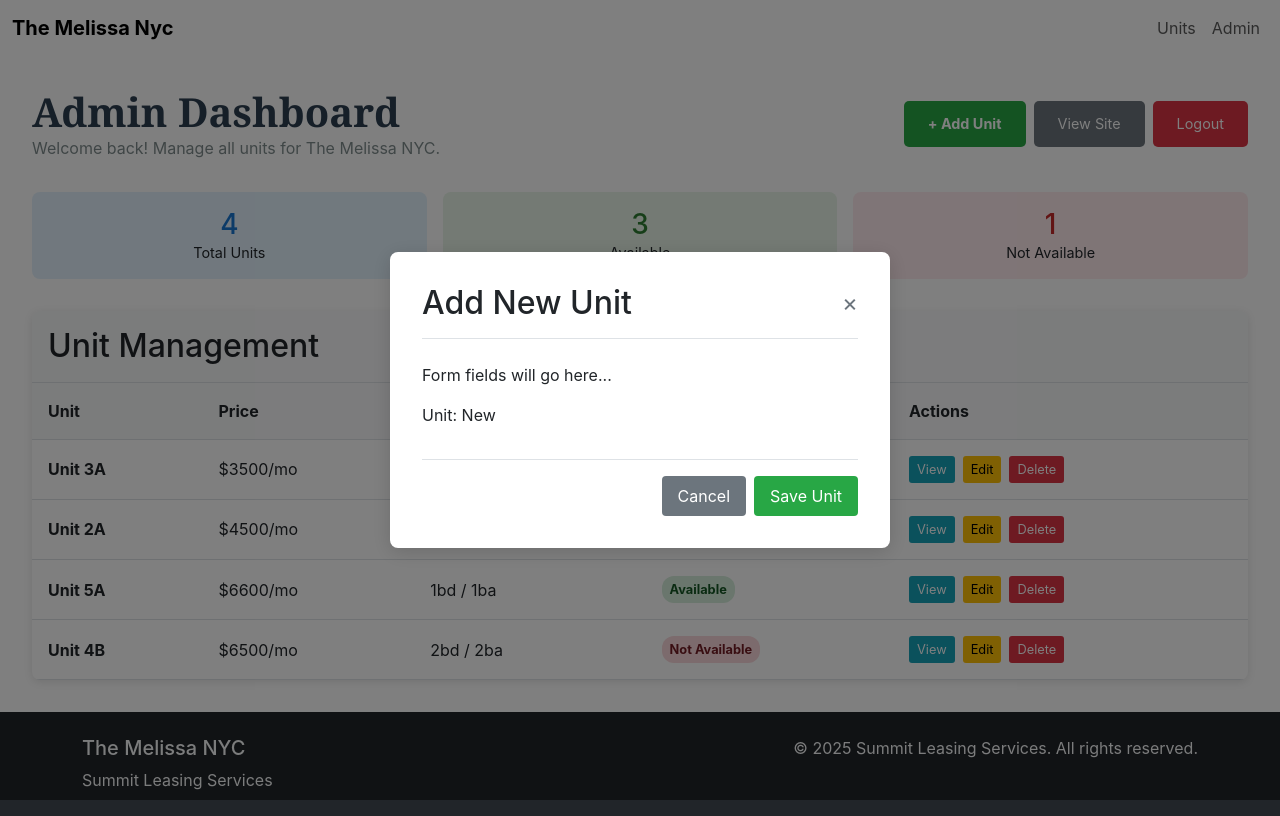
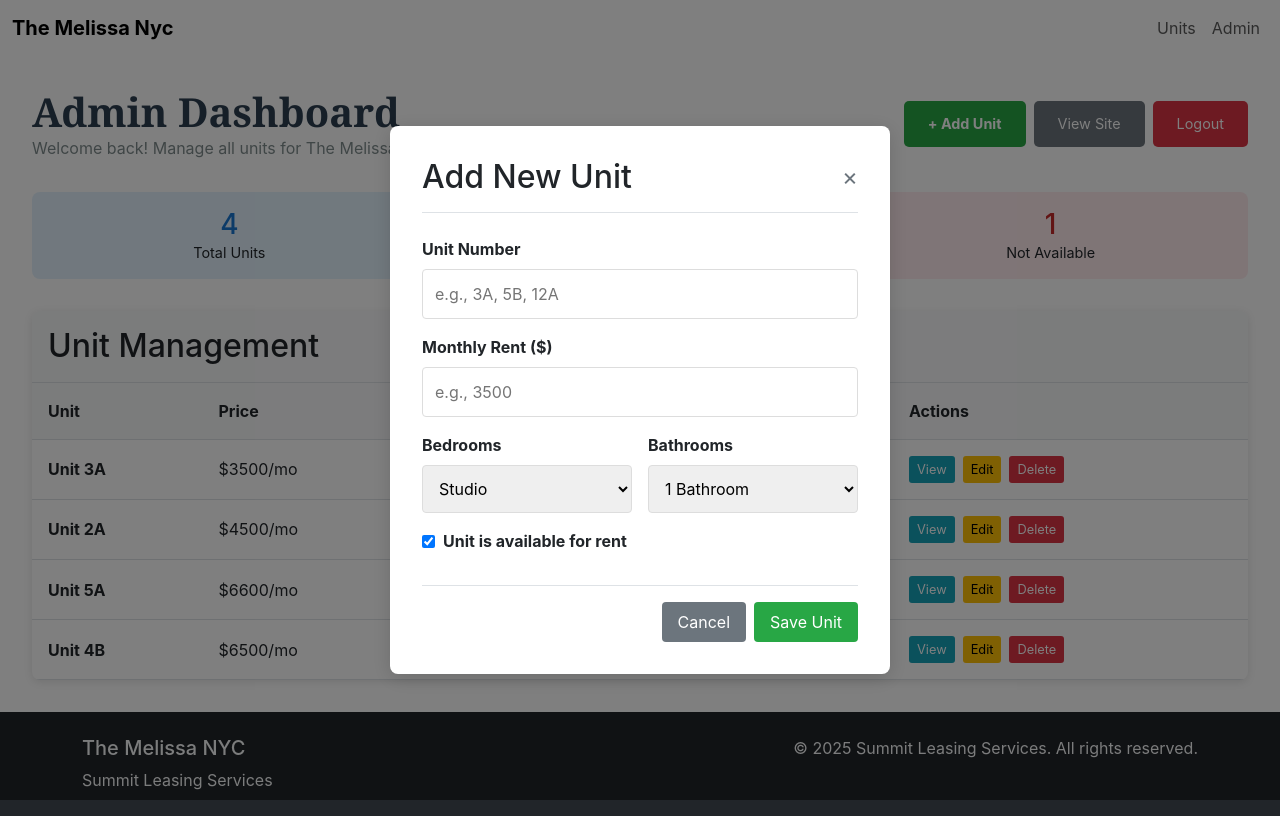
Before and after one commit to AdnanVandyck/themelissa_newyork, a React (Vite) app in the folder frontend/: page /admin/dashboard in a window 1280 px wide. Both pictures are taken after a click on the button "+ Add Unit". Built offline with nearby package versions, Linux system fonts and the light colour scheme.

Commit message:
form fields and workflow working correctly

```diff
--- a/frontend/src/components/admin/UnitForm.jsx
+++ b/frontend/src/components/admin/UnitForm.jsx
@@ -65,8 +65,161 @@ const UnitForm = ({ isOpen, onClose, unit, onSave }) => {
 
         {/* Modal Body */}
         <div>
-          <p>Form fields will go here...</p>
-          <p>Unit: {unit ? unit.unitnumber : 'New'}</p>
+        <form onSubmit={(e) => e.preventDefault()}>
+            {/* Unit Number */}
+            <div style={{ marginBottom: '1rem' }}>
+            <label style={{
+                display: 'block',
+                marginBottom: '0.5rem',
+                fontWeight: 'bold'
+            }}>
+                Unit Number
+            </label>
+            <input
+                type="text"
+                value={formData.unitnumber}
+                onChange={(e) => setFormData({...formData, unitnumber: e.target.value})}
+                placeholder="e.g., 3A, 5B, 12A"
+                required
+                style={{
+                width: '100%',
+                padding: '0.75rem',
+                border: '1px solid #ddd',
+                borderRadius: '4px',
+                fontSize: '1rem'
+                }}
+            />
+            </div>
+
+            {/* Price */}
+            <div style={{ marginBottom: '1rem' }}>
+            <label style={{
+                display: 'block',
+                marginBottom: '0.5rem',
+                fontWeight: 'bold'
+            }}>
+                Monthly Rent ($)
+            </label>
+            <input
+                type="number"
+                value={formData.price}
+                onChange={(e) => setFormData({...formData, price: e.target.value})}
+                placeholder="e.g., 3500"
+                required
+                style={{
+                width: '100%',
+                padding: '0.75rem',
+                border: '1px solid #ddd',
+                borderRadius: '4px',
+                fontSize: '1rem'
+                }}
+            />
+            </div>
+
+            {/* Bedrooms and Bathrooms Row */}
+            <div style={{
+            display: 'grid',
+            gridTemplateColumns: '1fr 1fr',
+            gap: '1rem',
+            marginBottom: '1rem'
+            }}>
+            <div>
+                <label style={{
+                display: 'block',
+                marginBottom: '0.5rem',
+                fontWeight: 'bold'
+                }}>
+                Bedrooms
+                </label>
+                <select
+                value={formData.bedrooms}
+                onChange={(e) => setFormData({...formData, bedrooms: parseInt(e.target.value)})}
+                style={{
+                    width: '100%',
+                    padding: '0.75rem',
+                    border: '1px solid #ddd',
+                    borderRadius: '4px',
+                    fontSize: '1rem'
+                }}
+                >
+                <option value={0}>Studio</option>
+                <option value={1}>1 Bedroom</option>
+                <option value={2}>2 Bedrooms</option>
+                <option value={3}>3 Bedrooms</option>
+                <option value={4}>4 Bedrooms</option>
+                </select>
+            </div>
+
+            <div>
+                <label style={{
+                display: 'block',
+                marginBottom: '0.5rem',
+                fontWeight: 'bold'
+                }}>
+                Bathrooms
+                </label>
+                <select
+                value={formData.bathrooms}
+                onChange={(e) => setFormData({...formData, bathrooms: parseFloat(e.target.value)})}
+                style={{
+                    width: '100%',
+                    padding: '0.75rem',
+                    border: '1px solid #ddd',
+                    borderRadius: '4px',
+                    fontSize: '1rem'
+                }}
+                >
+                <option value={1}>1 Bathroom</option>
+                <option value={1.5}>1.5 Bathrooms</option>
+                <option value={2}>2 Bathrooms</option>
+                <option value={2.5}>2.5 Bathrooms</option>
+                <option value={3}>3 Bathrooms</option>
+                </select>
+            </div>
+            </div>
+
+            {/* Square Feet */}
+            {/* <div style={{ marginBottom: '1rem' }}>
+            <label style={{
+                display: 'block',
+                marginBottom: '0.5rem',
+                fontWeight: 'bold'
+            }}>
+                Square Feet
+            </label>
+            <input
+                type="number"
+                value={formData.sqft}
+                onChange={(e) => setFormData({...formData, sqft: e.target.value})}
+                placeholder="e.g., 450"
+                required
+                style={{
+                width: '100%',
+                padding: '0.75rem',
+                border: '1px solid #ddd',
+                borderRadius: '4px',
+                fontSize: '1rem'
+                }}
+            />
+            </div> */}
+
+            {/* Available Checkbox */}
+            <div style={{ marginBottom: '1rem' }}>
+            <label style={{
+                display: 'flex',
+                alignItems: 'center',
+                cursor: 'pointer'
+            }}>
+                <input
+                type="checkbox"
+                checked={formData.available}
+                onChange={(e) => setFormData({...formData, available: e.target.checked})}
+                style={{ marginRight: '0.5rem' }}
+                />
+                <span style={{ fontWeight: 'bold' }}>Unit is available for rent</span>
+            </label>
+            </div>
+        </form>
         </div>
 
         {/* Modal Footer */}
```
